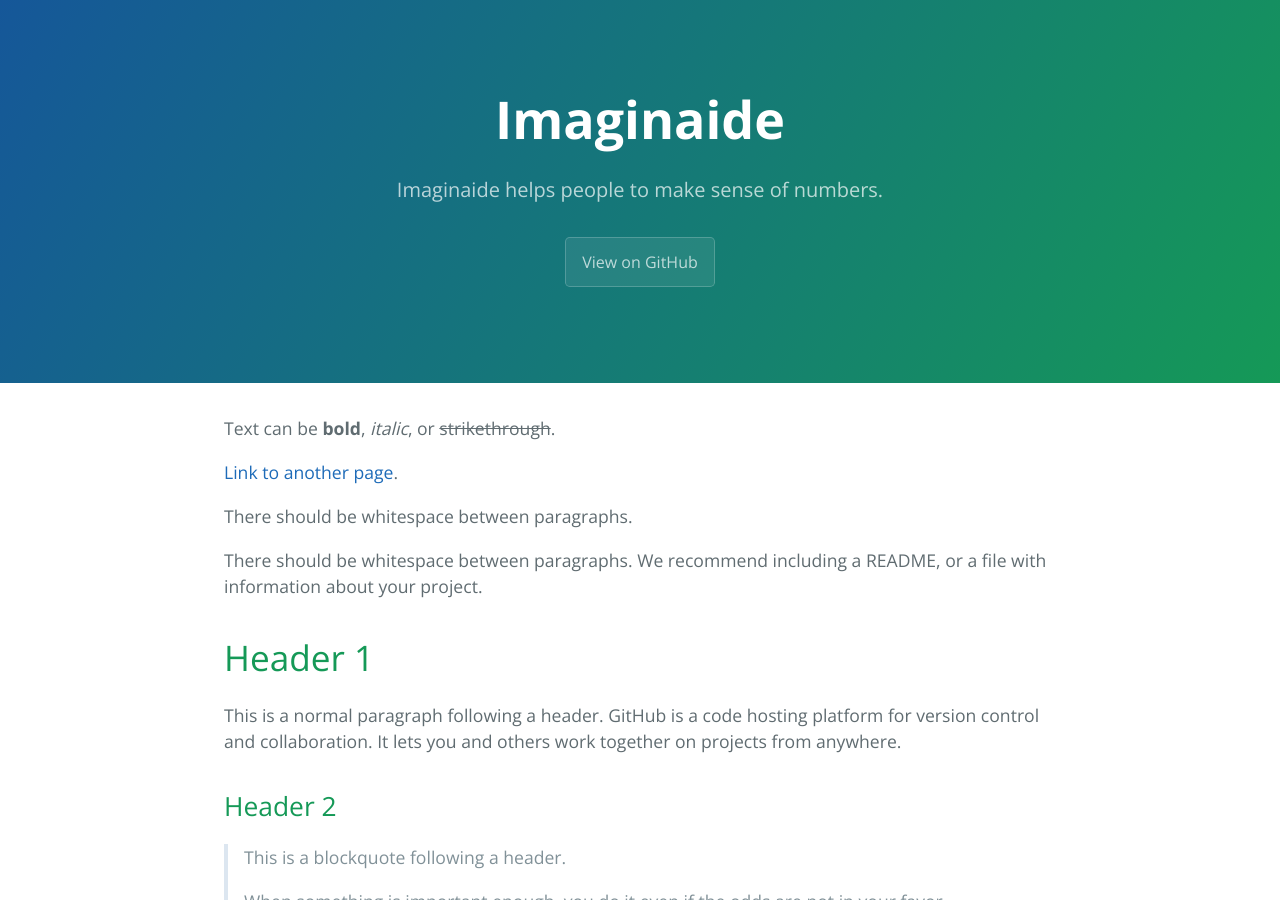
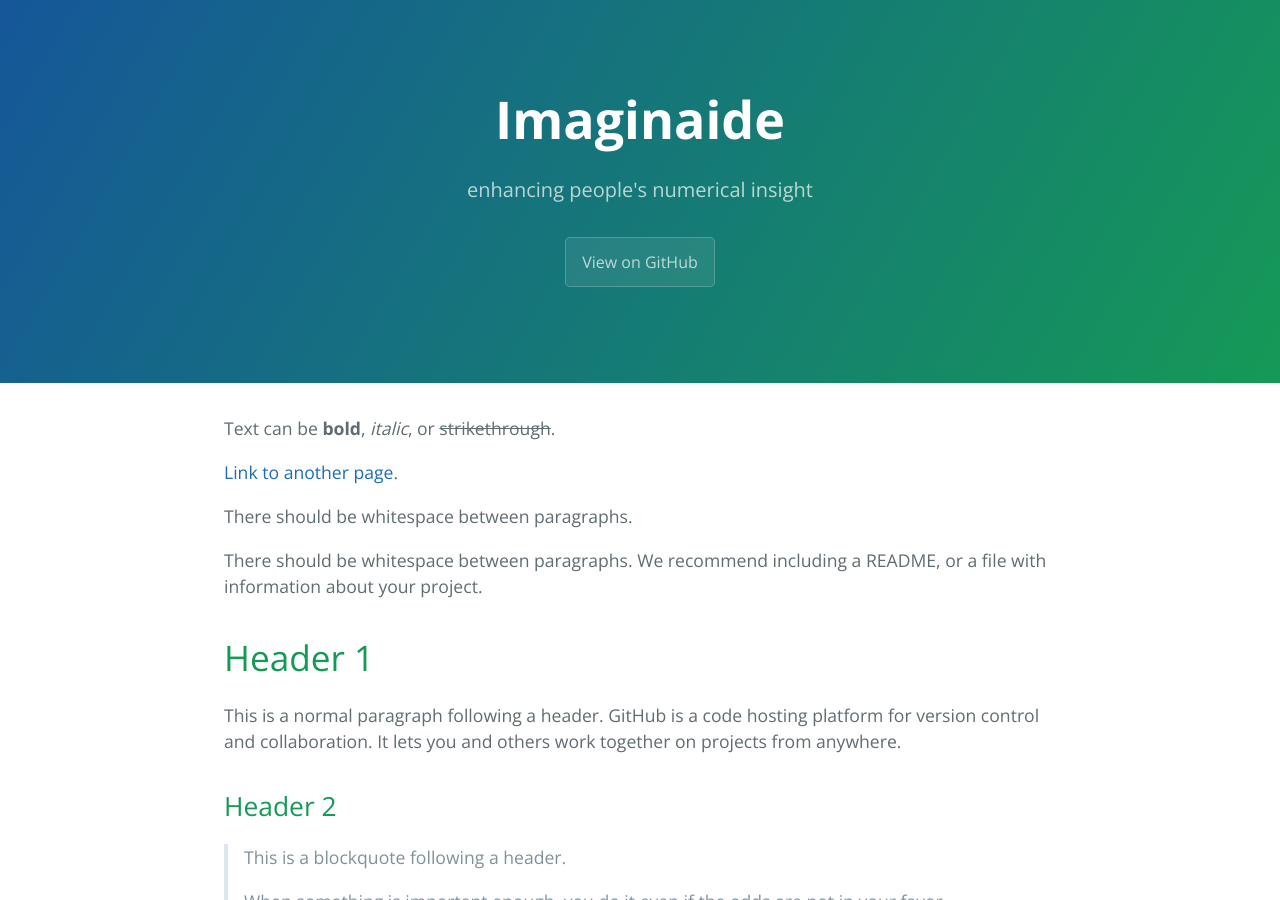
Before and after one commit to hohenhau/imaginaide, a Jekyll site: the page built from index.md, in a window 1280 px wide and 900 px high. Built offline with Jekyll 4.4.1, drawn with Linux system fonts in a browser that asks for light colours.

Commit message:
Update _config.yml

```diff
--- a/_config.yml
+++ b/_config.yml
@@ -1,5 +1,5 @@
 title: Imaginaide
-description: Imaginaide helps people to make sense of numbers.
+description: enhancing people's numerical insight
 show_downloads: false
 google_analytics:
 theme: jekyll-theme-cayman
```
